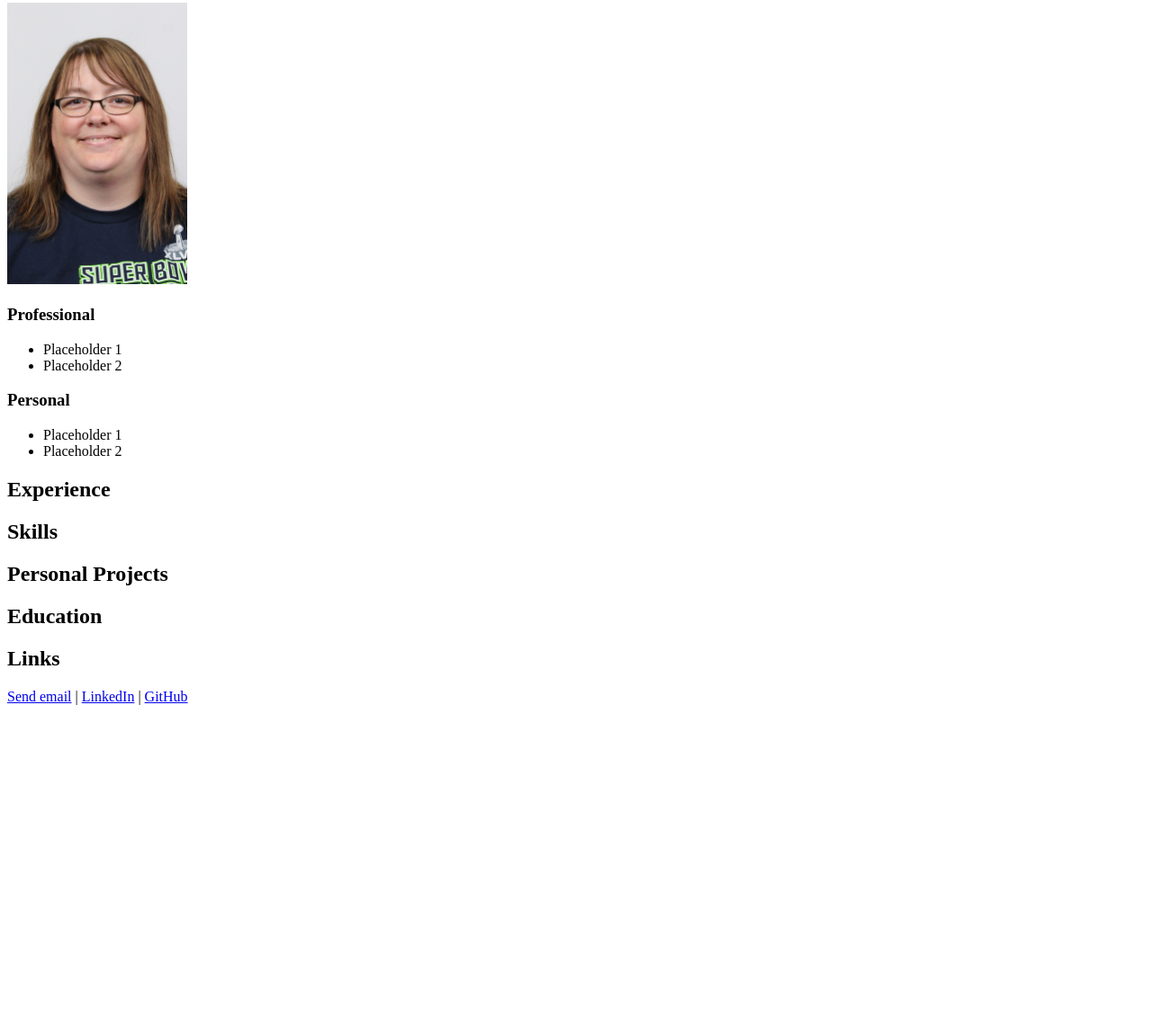
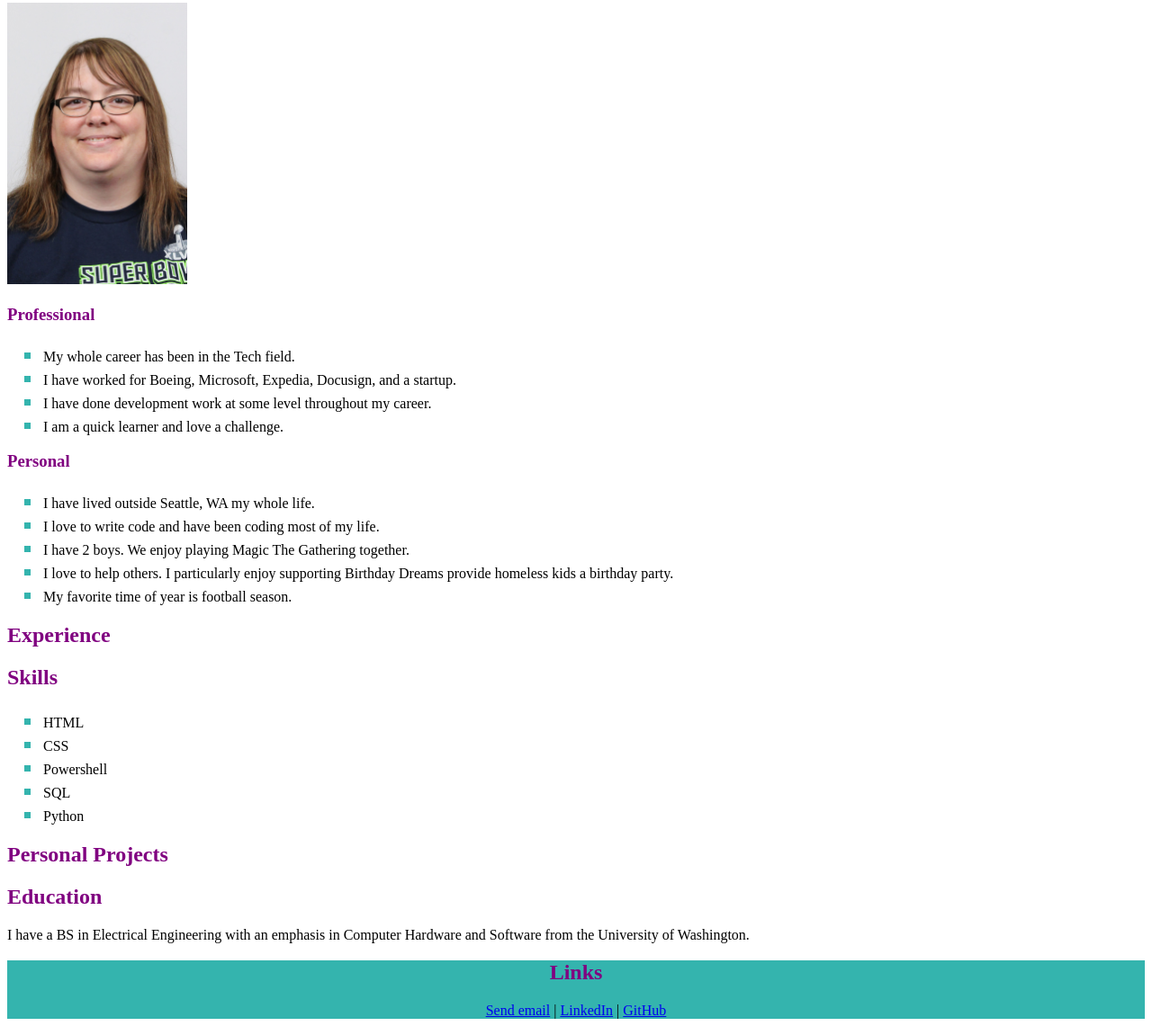
Before and after one commit to deanna-stanley/portfolio, a plain HTML site: page portfolio-project.html in a window 1280 px wide. Shown: the part 124-1265 px from the top of the page at 90% size. Before the commit the page ends 916 px from the top, so only its background shows below. Drawn offline with Linux system fonts and the light colour scheme.

Commit message:
Added some content and style.

```diff
--- a/css/portfolio-project.css
+++ b/css/portfolio-project.css
@@ -0,0 +1,17 @@
+h1, .links {
+    text-align: center;
+    background-color: rgb(52, 180, 174);
+}
+
+h1, h2, h3 {
+    color: purple;
+}
+
+ul {
+    list-style-type: square;
+}
+
+::marker {
+    color: rgb(52, 180, 174);
+    font-size: 25px;
+}
--- a/portfolio-project.html
+++ b/portfolio-project.html
@@ -12,13 +12,20 @@
             <img src="images/Deanna.jpg" alt="Picture of Deanna" width="200">
             <h3>Professional</h3>
             <ul>
-                <li>Placeholder 1</li>
-                <li>Placeholder 2</li>
+                <li>My whole career has been in the Tech field.</li>
+                <li>I have worked for Boeing, Microsoft, Expedia, Docusign, and a startup.</li>
+                <li>I have done development work at some level throughout my career.</li>
+                <li>I am a quick learner and love a challenge.</li>
             </ul>
             <h3>Personal</h3>
             <ul>
-                <li>Placeholder 1</li>
-                <li>Placeholder 2</li>
+                <li>I have lived outside Seattle, WA my whole life.</li>
+                <li>I love to write code and have been coding most of my life.</li>
+                <li>I have 2 boys. We enjoy playing Magic The Gathering together.</li>
+                <li>I love to help others. I particularly enjoy supporting Birthday Dreams
+                    provide homeless kids a birthday party.
+                </li>
+                <li>My favorite time of year is football season.</li>
             </ul>
         </section>
         <section class="experience">
@@ -26,12 +33,21 @@
         </section>
         <section class="skills">
             <h2>Skills</h2>
+            <ul>
+                <li>HTML</li>
+                <li>CSS</li>
+                <li>Powershell</li>
+                <li>SQL</li>
+                <li>Python</li>
+            </ul>
         </section>
         <section class="personalProjects">
             <h2>Personal Projects</h2>
         </section>
         <section class="education">
             <h2>Education</h2>
+            <p>I have a BS in Electrical Engineering with an emphasis in Computer Hardware and Software
+                 from the University of Washington.</p>
         </section>
         <section class="links">
             <h2>Links</h2>
```
